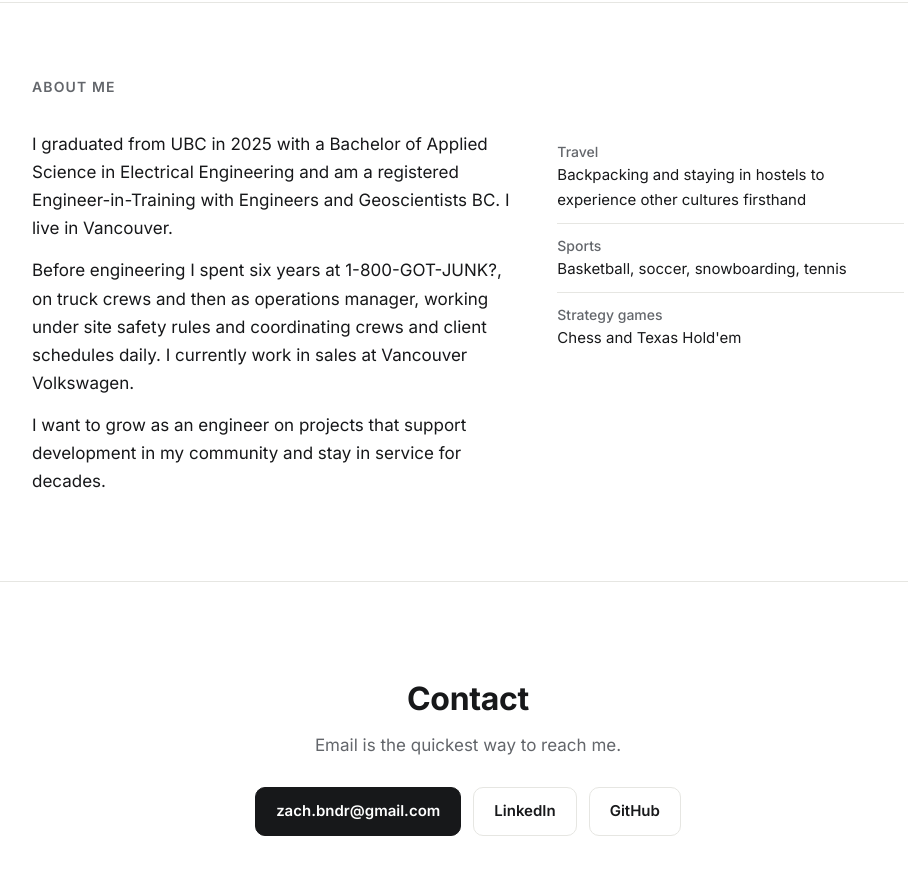
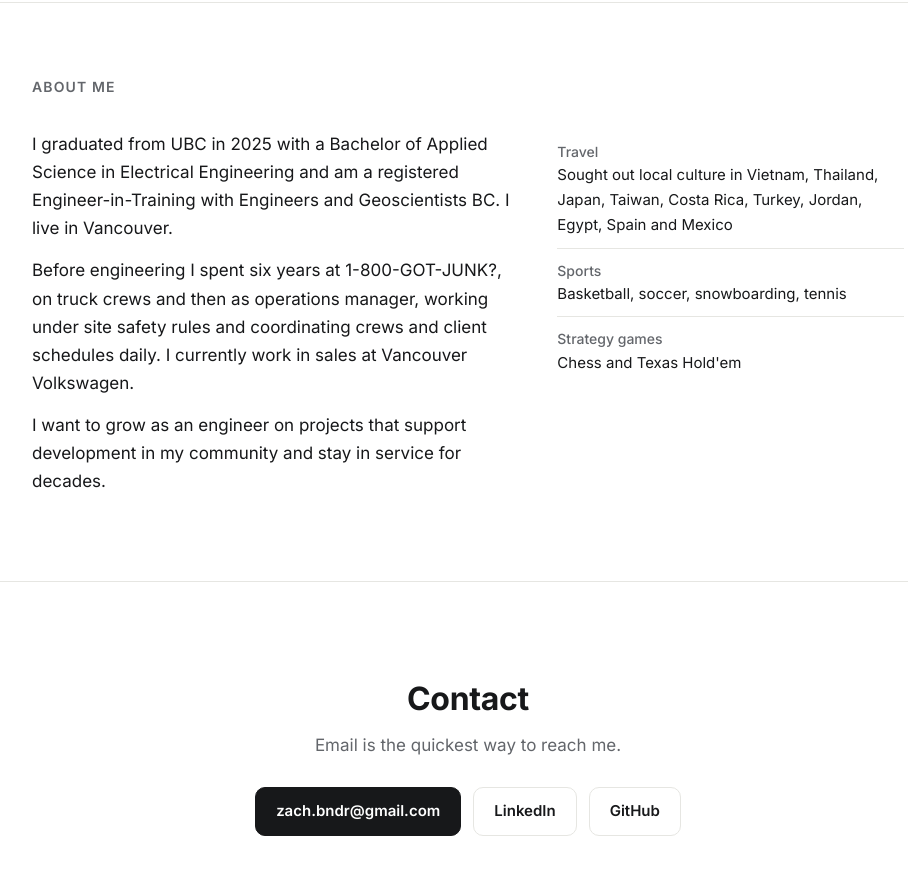
Before and after one commit to BigBenda/BigBenda.github.io, a plain HTML site: page index.html in a window 1280 px wide. Shown: the part 5600-6474 px from the top of the page, without its empty margins (172-1080 px from the left). Drawn offline with Linux system fonts and the light colour scheme.

Commit message:
Reword travel line
Co-Authored-By: Claude Opus 5.5 <noreply@anthropic.com>

```diff
--- a/index.html
+++ b/index.html
@@ -426,7 +426,7 @@
           <p>I want to grow as an engineer on projects that support development in my community and stay in service for decades.</p>
         </div>
         <ul class="interests">
-          <li><strong>Travel</strong>Backpacking and staying in hostels to experience other cultures firsthand</li>
+          <li><strong>Travel</strong>Sought out local culture in Vietnam, Thailand, Japan, Taiwan, Costa Rica, Turkey, Jordan, Egypt, Spain and Mexico</li>
           <li><strong>Sports</strong>Basketball, soccer, snowboarding, tennis</li>
           <li><strong>Strategy games</strong>Chess and Texas Hold'em</li>
         </ul>
```
